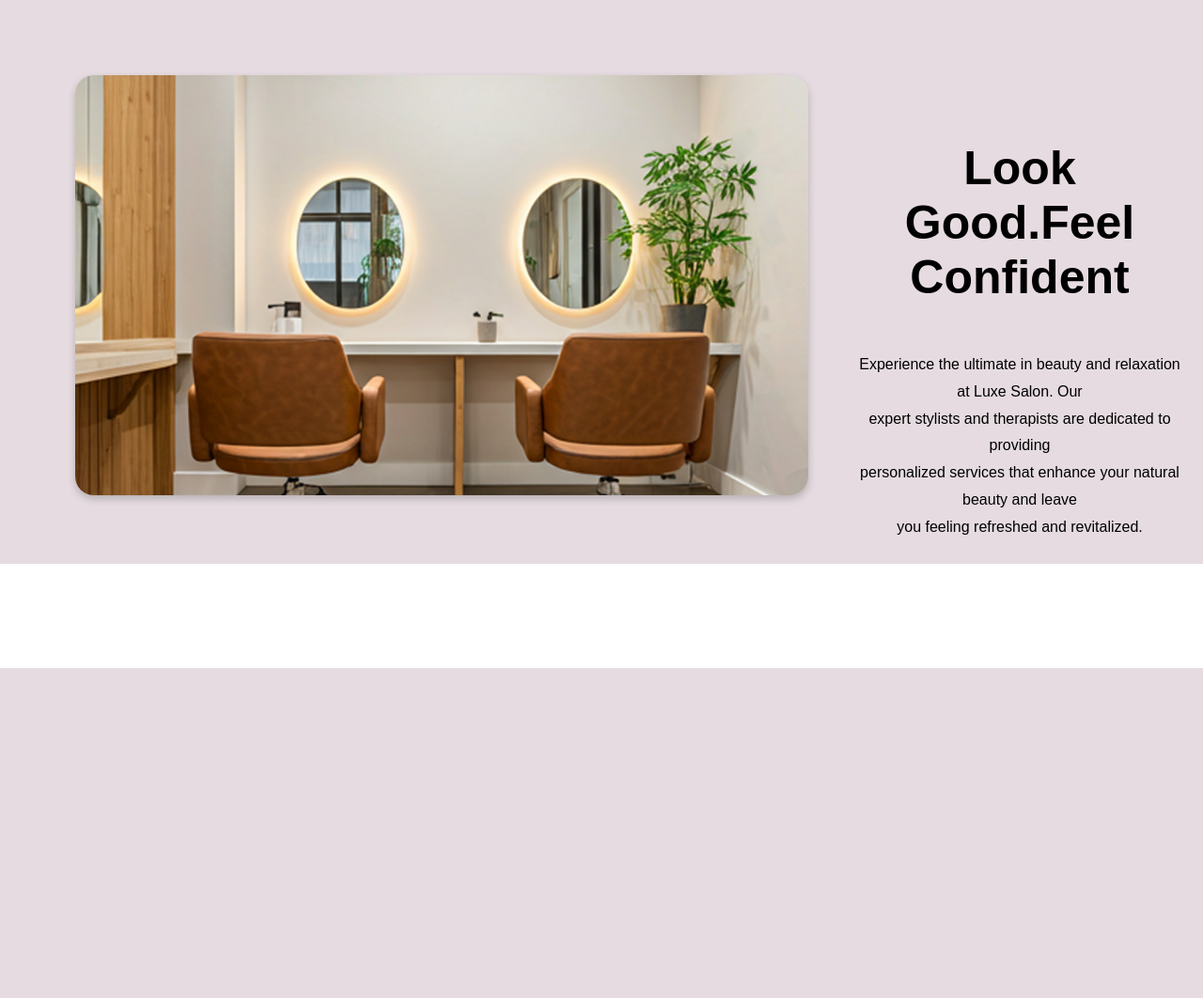
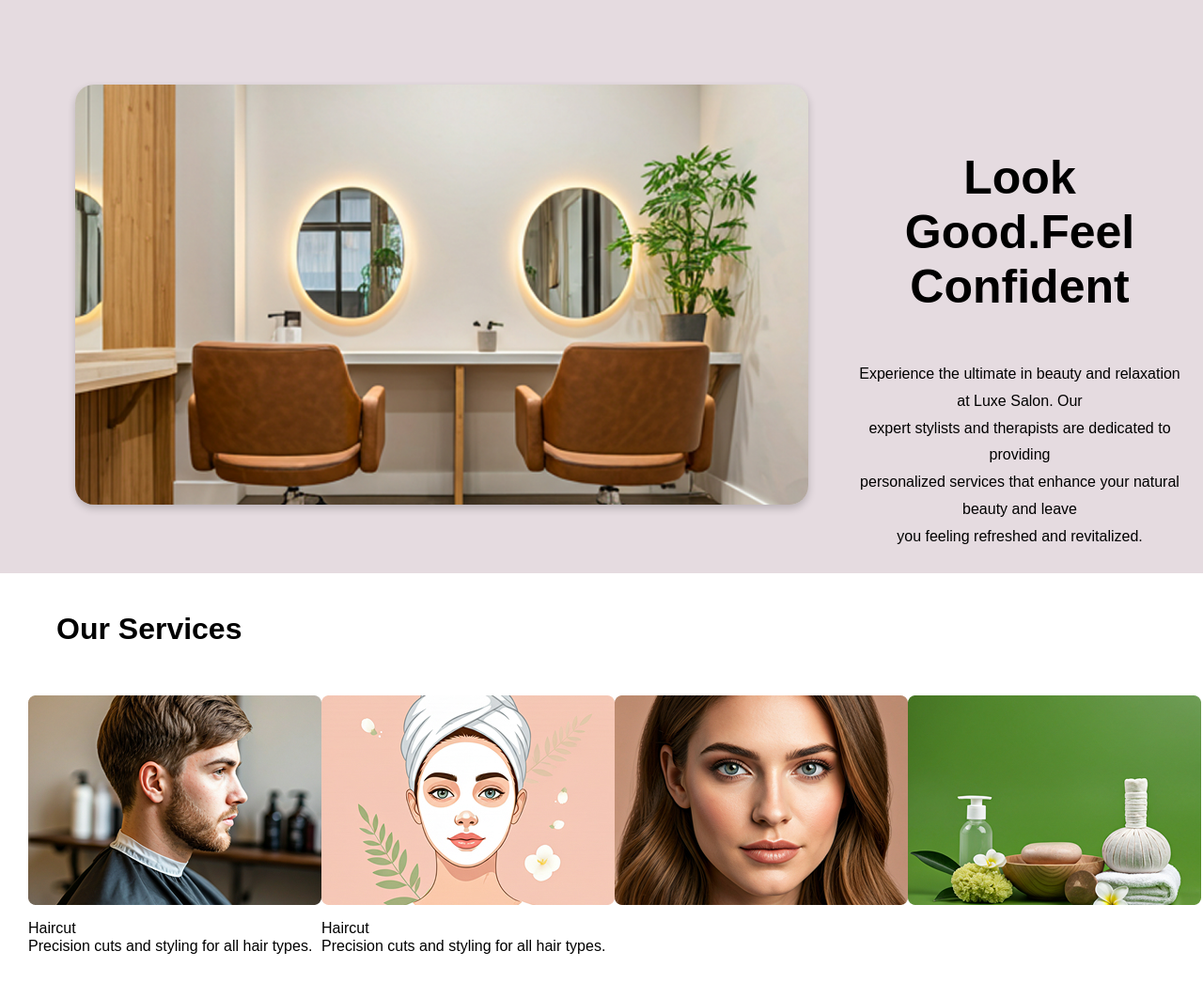
Before and after one commit to Sriramarjun2007/parlour, a Django app: page / in a window 1280 px wide. Shown: the part 89-1151 px from the top of the page at 94% size. Before the commit the page ends 800 px from the top, so only its background shows below. Run offline with Django 5.2, Linux system fonts and the light colour scheme.

Commit message:
our services home page

```diff
--- a/parlour/user/templates/home.html
+++ b/parlour/user/templates/home.html
@@ -50,9 +50,15 @@
             background-color:#E5DBE0;
             height:500px;
             display:flex;
-            padding-top:80px;
+            padding-top:90px;
             gap:50px;
         }
+        .service{
+            display:flex;
+            justify-content:space-around;
+            padding:30px;
+        }
+
     </style>
 </head>
 <body>
@@ -67,7 +73,7 @@
         <p class="book">Book now</p>
     </div>
     <div class="container">
-        <div style="    padding-left:60px">
+        <div style="padding-left:60px">
             <img src="{% static 'images/mainpageimg.jpg' %}" alt="Logo" width="780" style="border-radius: 20px; box-shadow: 0px 4px 8px rgba(0, 0, 0, 0.2);">
         </div>
         <div >
@@ -78,6 +84,13 @@
             you feeling refreshed and revitalized.</p>
         </div>
     </div>
+    <h1 style="padding-top:20px;padding-left:60px;">Our Services</h1>
+    <div class=service>
+        <div><img src="{% static 'images/service1.jpg' %}" alt="Logo"><p style="margin-bottom:0;" >Haircut</p><p style="margin-top:1px;">Precision cuts and styling for all hair types.</p></div>
+        <div><img src="{% static 'images/service2.jpg' %}" alt="Logo"><p style="margin-bottom:0;" >Haircut</p><p style="margin-top:1px;">Precision cuts and styling for all hair types.</p></div>
+        <div><img src="{% static 'images/service3.jpg' %}" alt="Logo"></div>
+        <div><img src="{% static 'images/service4.jpg' %}" alt="Logo"></div>
+    </div>
 
 </body>
 </html>
```
Also changed, not shown: parlour/user/static/images/service1.jpg (added), parlour/user/static/images/service2.jpg (added), parlour/user/static/images/service3.jpg (added), parlour/user/static/images/service4.jpg (added).
